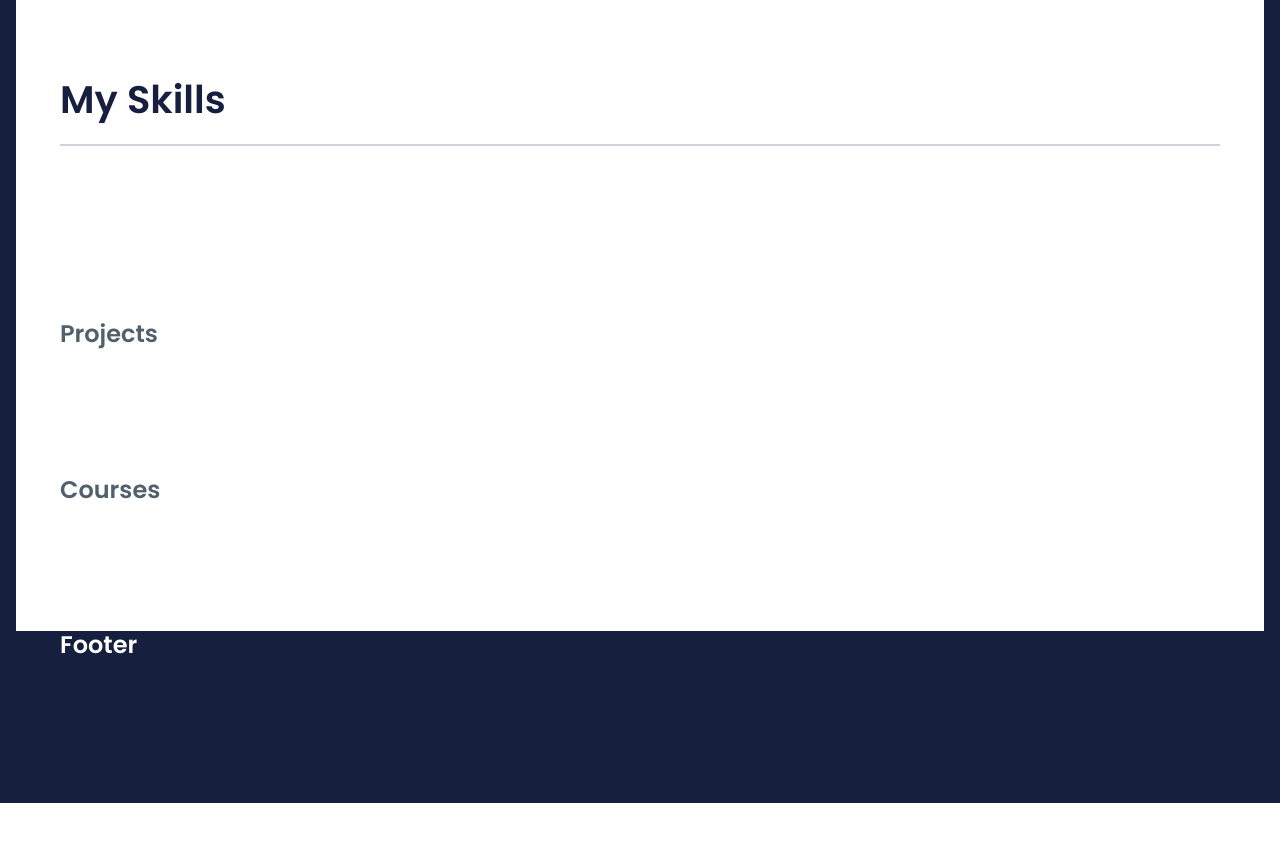
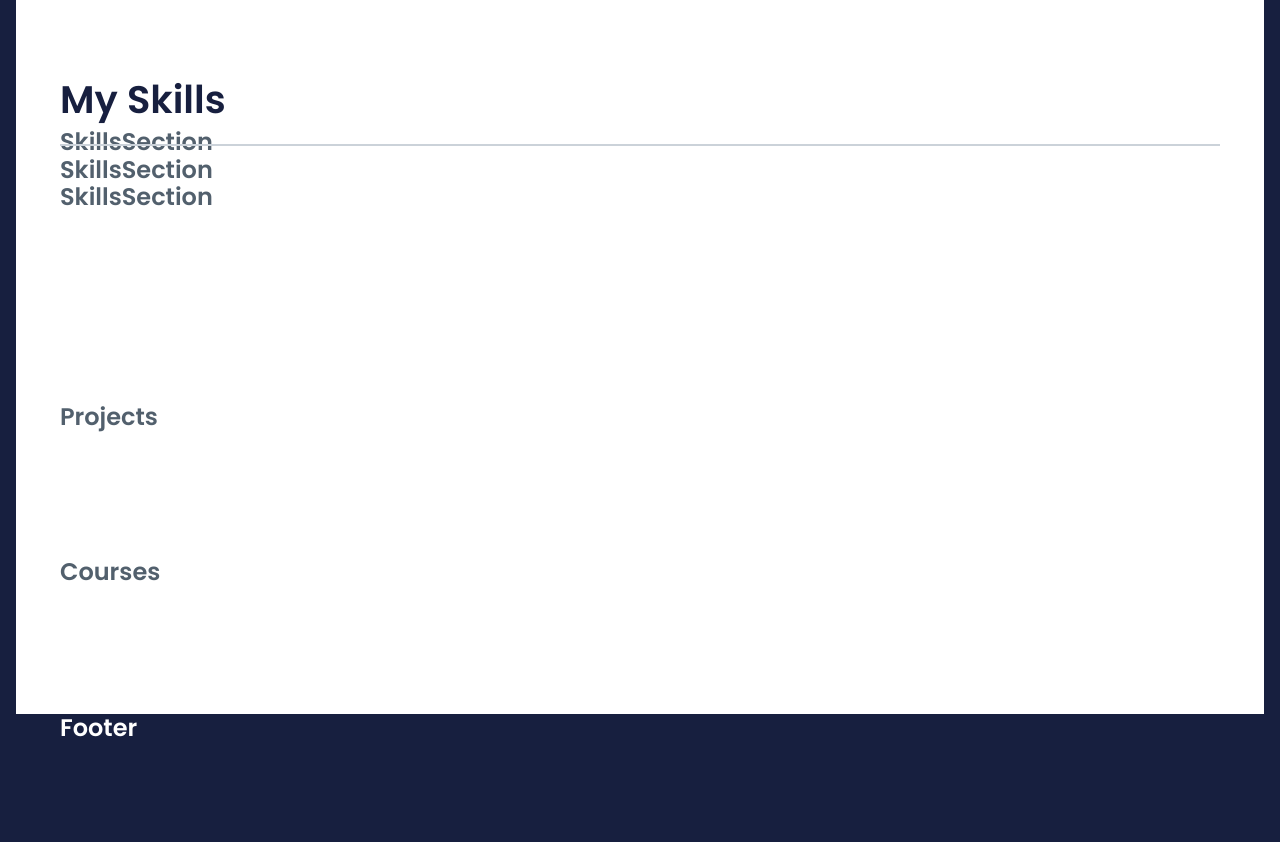
Before and after one commit to grzegorz-jodlowski/grzegorz-jodlowski.github.io, a React (Create React App) app: page / in a window 1280 px wide. Shown: the part 800-1642 px from the top of the page. Before the commit the page ends 1603 px from the top, so only its background shows below. Built offline with nearby package versions, Linux system fonts and the light colour scheme.

Commit message:
Add SkillsSection component

```diff
--- a/src/components/features/Skills/Skills.js
+++ b/src/components/features/Skills/Skills.js
@@ -3,15 +3,27 @@ import PropTypes from 'prop-types';
 import clsx from 'clsx';
 
 import styles from './Skills.module.scss';
+
+import { content } from '../../../content';
+
 import { Title } from '../../common/Title/Title';
+import { SkillsSection } from '../SkillsSection/SkillsSection';
 
-const Component = ({ className }) => (
+
+const Component = ({ className }) => {
+  const { workingKnowledge, knowSomething, wantToLearn } = content.skills;
+
+  return (
     <section className={clsx(className, styles.root)}>
       <div className={'container'}>
         <Title text='My Skills' variant='big' underline />
+        <SkillsSection skills={workingKnowledge} variant='green' />
+        <SkillsSection skills={knowSomething} variant='violet' />
+        <SkillsSection skills={wantToLearn} variant='blue' />
       </div>
     </section>
   );
+};
 
 Component.propTypes = {
   className: PropTypes.string,
--- /dev/null
+++ b/src/components/features/SkillsSection/SkillsSection.js
@@ -0,0 +1,22 @@
+import React from 'react';
+import PropTypes from 'prop-types';
+import clsx from 'clsx';
+
+import styles from './SkillsSection.module.scss';
+
+const Component = ({ className, children }) => (
+  <div className={clsx(className, styles.root)}>
+    <h2>SkillsSection</h2>
+    {children}
+  </div>
+);
+
+Component.propTypes = {
+  children: PropTypes.node,
+  className: PropTypes.string,
+};
+
+export {
+  Component as SkillsSection,
+  Component as SkillsSectionComponent, //for tests
+};
--- /dev/null
+++ b/src/components/features/SkillsSection/SkillsSection.module.scss
@@ -0,0 +1,5 @@
+@import "../../../styles/settings.scss";
+
+// .root {
+
+// }
```
Lines whose indentation alone changed are shown as unchanged.
